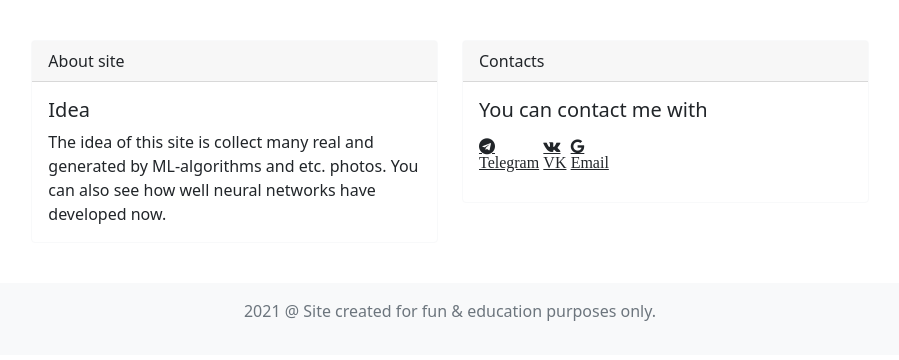
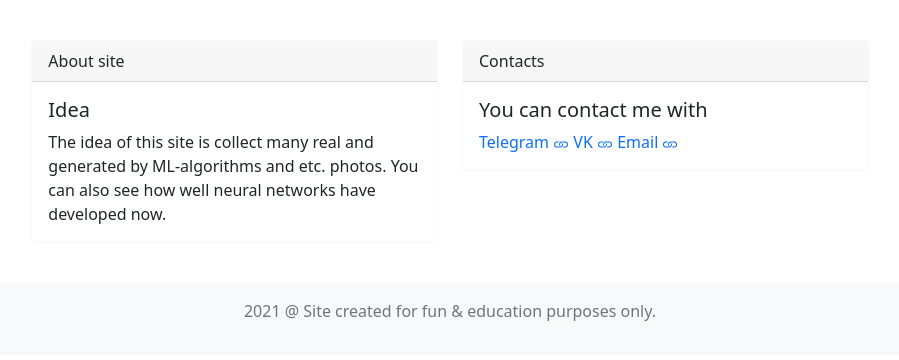
Before and after one commit to Roqvie/FindTheTruth, a Django app: page /about in a window 1280 px wide. Shown: the part 56-416 px from the top of the page, without its empty margins (190-1089 px from the left). Run offline with Django 3.2, Linux system fonts and the light colour scheme; parts of the project's set-up code (start-up, migrations or seed data) failed here and were passed over.

Commit message:
Fix template

```diff
--- a/templates/frontend/about.html
+++ b/templates/frontend/about.html
@@ -17,10 +17,27 @@
       <div class="card-header">Contacts</div>
       <div class="card-body">
         <h5 class="card-title">You can contact me with</h5>
-        <a class="fa fa-telegram mt-2 link-dark" href="https://tg.me/ROQVIE" target="_blank"><p>Telegram</p></a>
-        <a class="fa fa-vk mt-2 link-dark" href="https://vk.com/Roqvie" target="_blank"><p>VK</p></a>
-        <a class="fa fa-google mt-2 link-dark" href="roqvieee@gmail.com" target="_blank"><p>Email</p></a>
-
+        <a href="https://tg.me/ROQVIE" class="text-decoration-none">
+          Telegram
+            <svg xmlns="http://www.w3.org/2000/svg" width="16" height="16" fill="currentColor" class="bi bi-link" viewBox="0 0 16 16">
+            <path d="M6.354 5.5H4a3 3 0 0 0 0 6h3a3 3 0 0 0 2.83-4H9c-.086 0-.17.01-.25.031A2 2 0 0 1 7 10.5H4a2 2 0 1 1 0-4h1.535c.218-.376.495-.714.82-1z"></path>
+            <path d="M9 5.5a3 3 0 0 0-2.83 4h1.098A2 2 0 0 1 9 6.5h3a2 2 0 1 1 0 4h-1.535a4.02 4.02 0 0 1-.82 1H12a3 3 0 1 0 0-6H9z"></path>
+          </svg>
+        </a>
+        <a href="https://vk.com/Roqvie" class="text-decoration-none">
+          VK
+            <svg xmlns="http://www.w3.org/2000/svg" width="16" height="16" fill="currentColor" class="bi bi-link" viewBox="0 0 16 16">
+            <path d="M6.354 5.5H4a3 3 0 0 0 0 6h3a3 3 0 0 0 2.83-4H9c-.086 0-.17.01-.25.031A2 2 0 0 1 7 10.5H4a2 2 0 1 1 0-4h1.535c.218-.376.495-.714.82-1z"></path>
+            <path d="M9 5.5a3 3 0 0 0-2.83 4h1.098A2 2 0 0 1 9 6.5h3a2 2 0 1 1 0 4h-1.535a4.02 4.02 0 0 1-.82 1H12a3 3 0 1 0 0-6H9z"></path>
+          </svg>
+        </a>
+        <a href="roqvieee@gmail.com" class="text-decoration-none">
+          Email
+            <svg xmlns="http://www.w3.org/2000/svg" width="16" height="16" fill="currentColor" class="bi bi-link" viewBox="0 0 16 16">
+            <path d="M6.354 5.5H4a3 3 0 0 0 0 6h3a3 3 0 0 0 2.83-4H9c-.086 0-.17.01-.25.031A2 2 0 0 1 7 10.5H4a2 2 0 1 1 0-4h1.535c.218-.376.495-.714.82-1z"></path>
+            <path d="M9 5.5a3 3 0 0 0-2.83 4h1.098A2 2 0 0 1 9 6.5h3a2 2 0 1 1 0 4h-1.535a4.02 4.02 0 0 1-.82 1H12a3 3 0 1 0 0-6H9z"></path>
+          </svg>
+        </a>
       </div>
     </div>
   </div>
```
